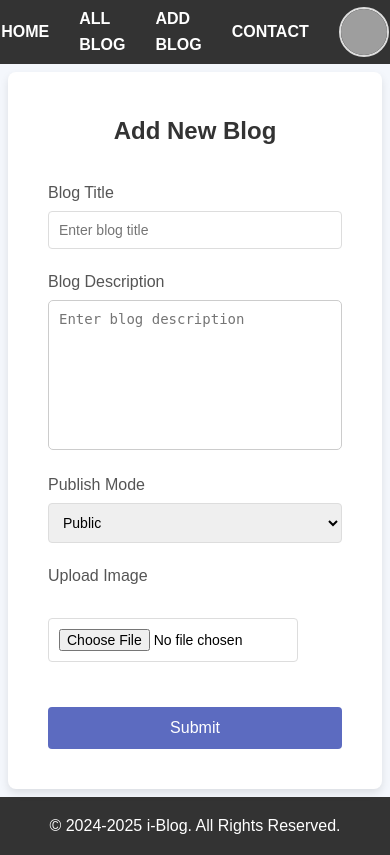
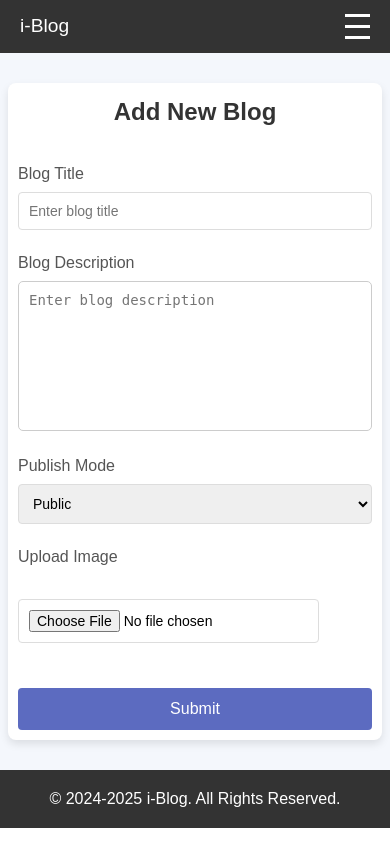
Before and after one commit to samkonnagar/i-blog, a PHP site: page /addblog.php in a window 390 px wide. After the commit the page ends 828 px from the top, so only its background shows below. Run offline with PHP 8.4, Linux system fonts and the light colour scheme; the visitor is signed in with stand-in values (Sample User, id 1); grey boxes are pictures that could not be loaded.

Commit message:
some changes on ui, make navbar responsive

```diff
--- a/addblog.php
+++ b/addblog.php
@@ -7,6 +7,7 @@
     <title>Add New Blog</title>
     <link rel="stylesheet" href="css/style.css">
     <link rel="stylesheet" href="css/addBlog.css">
+    <script src="js/common.js" defer></script>
 </head>
 <body>
     <?php include_once 'comp/navbar.php';  ?>
--- a/all_blogs.php
+++ b/all_blogs.php
@@ -23,6 +23,7 @@ $noOfBlogs = mysqli_num_rows($res);
     <link rel="stylesheet" href="css/style.css">
     <script src="js/jquery-3.js"></script>
     <script src="js/ajax.js" defer></script>
+    <script src="js/common.js" defer></script>
 </head>
 
 <body>
--- a/comp/navbar.php
+++ b/comp/navbar.php
@@ -1,6 +1,15 @@
 <header>
-        <nav>
-            <ul>
+    <nav>
+        <div class="navbar-container">
+            <div class="logo">
+                <a href="index.php">i-Blog</a>
+            </div>
+            <div class="hamburger">
+                <span></span>
+                <span></span>
+                <span></span>
+            </div>
+            <ul class="nav-links">
                 <li><a href="index.php">Home</a></li>
                 <li><a href="all_blogs.php">All Blog</a></li>
                 <li><a href="addblog.php">Add Blog</a></li>
@@ -11,13 +20,17 @@
                 <li><a href="login.php">Login</a></li>
                 <li><a href="signup.php">Signup</a></li>
                 <?php
-                }
-                else{
-                    ?>
-                <li><a href="profile.php"><img src="https://ui-avatars.com/api/?name=<?php echo strtoupper(substr($_SESSION['full_name'], 0, 1)); ?>&background=0D8ABC&color=fff&size=128"></a></li>
+                } else {
+                ?>
+                <li>
+                    <a href="profile.php">
+                        <img src="https://ui-avatars.com/api/?name=<?php echo strtoupper(substr($_SESSION['full_name'], 0, 1)); ?>&background=0D8ABC&color=fff&size=128" alt="Profile">
+                    </a>
+                </li>
                 <?php
                 }
                 ?>
             </ul>
-        </nav>
-    </header>
+        </div>
+    </nav>
+</header>
--- a/contact.php
+++ b/contact.php
@@ -6,6 +6,7 @@
     <meta name="viewport" content="width=device-width, initial-scale=1.0">
     <title>Contact Us</title>
     <link rel="stylesheet" href="css/style.css">
+    <script src="js/common.js" defer></script>
 </head>
 <body>
     <?php
--- a/css/addBlog.css
+++ b/css/addBlog.css
@@ -92,3 +92,8 @@ textarea {
 .fm-gp{
     margin-bottom: 0px;
 }
+@media (max-width: 768px) {
+    .form-container{
+        padding: 10px;
+    }
+}
--- a/css/preview.css
+++ b/css/preview.css
@@ -192,7 +192,7 @@
 
 @media (max-width: 480px) {
     .main-container {
-        padding: 20px;
+        padding: 5px;
     }
 
     .blog-image {
--- a/css/profile.css
+++ b/css/profile.css
@@ -101,6 +101,7 @@
         flex-direction: column;
         align-items: center;
         text-align: center;
+        padding: 10px;
     }
 
     .profile-image {
--- a/css/style.css
+++ b/css/style.css
@@ -103,10 +103,10 @@ a {
     text-decoration: none;
 }
 
-header {
-    background-color: #333;
+.logo a{
     color: #fff;
-    padding: .4rem;
+    font-size: 1.2rem;
+    font-weight: 500;
 }
 
 nav ul {
@@ -116,12 +116,8 @@ nav ul {
     align-items: center;
 }
 
-nav ul li {
-    margin: 0 15px;
-}
 
 nav ul li a {
-    color: white;
     font-weight: bold;
     text-transform: uppercase;
 }
@@ -225,3 +221,86 @@ form button:hover {
     border-top: 1px solid gray;
     flex-grow: 1;
 }
+
+header nav {
+    background-color: #333;
+    color: #fff;
+    padding: 10px 20px;
+}
+
+.navbar-container {
+    display: flex;
+    justify-content: space-between;
+    align-items: center;
+}
+
+.nav-links {
+    list-style: none;
+    display: flex;
+    margin: 0;
+    padding: 0;
+}
+
+.nav-links li {
+    margin: 0 10px;
+}
+
+.nav-links a {
+    text-decoration: none;
+    color: #fff;
+    padding: 5px 10px;
+    transition: background 0.3s;
+}
+.nav-links li:last-child a{
+    padding: 0;
+}
+
+.nav-links li:not(:last-child) a:hover {
+    background-color: #555;
+    border-radius: 5px;
+}
+
+.hamburger {
+    display: none;
+    flex-direction: column;
+    cursor: pointer;
+}
+
+.hamburger span {
+    background: #fff;
+    height: 3px;
+    width: 25px;
+    margin: 4px 0;
+    transition: all 0.3s;
+}
+
+/* Responsive Styles */
+@media (max-width: 768px) {
+    .nav-links {
+        display: none;
+        flex-direction: column;
+        position: absolute;
+        top: 51px;
+        left: 0;
+        background: #333;
+        width: 100%;
+        border-radius: 0 0 5px 5px;
+        border-top: 1px solid #888888;
+        padding: 13px 10px;
+    }
+
+    .nav-links.active {
+        display: flex;
+        z-index: 1000;
+        gap: .5rem;
+    }
+
+    .hamburger {
+        display: flex;
+    }
+    main{
+        padding: 0.5rem;
+    }
+
+
+}
--- a/editBlog.php
+++ b/editBlog.php
@@ -28,6 +28,7 @@ $mode = $data['mode'];
     <title>Edit Blog</title>
     <link rel="stylesheet" href="css/style.css">
     <link rel="stylesheet" href="css/addBlog.css">
+    <script src="js/common.js" defer></script>
 </head>
 <body>
     <?php include_once 'comp/navbar.php';  ?>
--- a/index.php
+++ b/index.php
@@ -19,6 +19,7 @@ $noOfBlogs = mysqli_num_rows($res);
     <link rel="stylesheet" href="https://cdnjs.cloudflare.com/ajax/libs/font-awesome/6.7.1/css/all.min.css" integrity="sha512-5Hs3dF2AEPkpNAR7UiOHba+lRSJNeM2ECkwxUIxC1Q/FLycGTbNapWXB4tP889k5T5Ju8fs4b1P5z/iB4nMfSQ==" crossorigin="anonymous" referrerpolicy="no-referrer" />
     <script src="js/jquery-3.js"></script>
     <script src="js/ajax.js" defer></script>
+    <script src="js/common.js" defer></script>
 </head>
 
 <body>
--- /dev/null
+++ b/js/common.js
@@ -0,0 +1,6 @@
+const hamburger = document.querySelector('.hamburger');
+const navLinks = document.querySelector('.nav-links');
+
+hamburger.addEventListener('click', () => {
+    navLinks.classList.toggle('active');
+});
--- a/login.php
+++ b/login.php
@@ -7,6 +7,7 @@
     <title>Login</title>
     <link rel="stylesheet" href="css/style.css">
     <script src="js/jquery-3.js"></script>
+    <script src="js/common.js" defer></script>
 </head>
 
 <body>
--- a/preview.php
+++ b/preview.php
@@ -12,6 +12,7 @@
         crossorigin="anonymous" referrerpolicy="no-referrer" />
     <script src="js/jquery-3.js"></script>
     <script src="js/ajax.js" defer></script>
+    <script src="js/common.js" defer></script>
 </head>
 
 <body>
--- a/profile.php
+++ b/profile.php
@@ -36,6 +36,7 @@ $data = mysqli_fetch_assoc($res);
         crossorigin="anonymous" referrerpolicy="no-referrer" />
     <script src="js/jquery-3.js"></script>
     <script src="js/ajax.js" defer></script>
+    <script src="js/common.js" defer></script>
 </head>
 
 <body>
--- a/signup.php
+++ b/signup.php
@@ -6,6 +6,7 @@
     <meta name="viewport" content="width=device-width, initial-scale=1.0">
     <title>Signup</title>
     <link rel="stylesheet" href="css/style.css">
+    <script src="js/common.js" defer></script>
 </head>
 
 <body>
```
